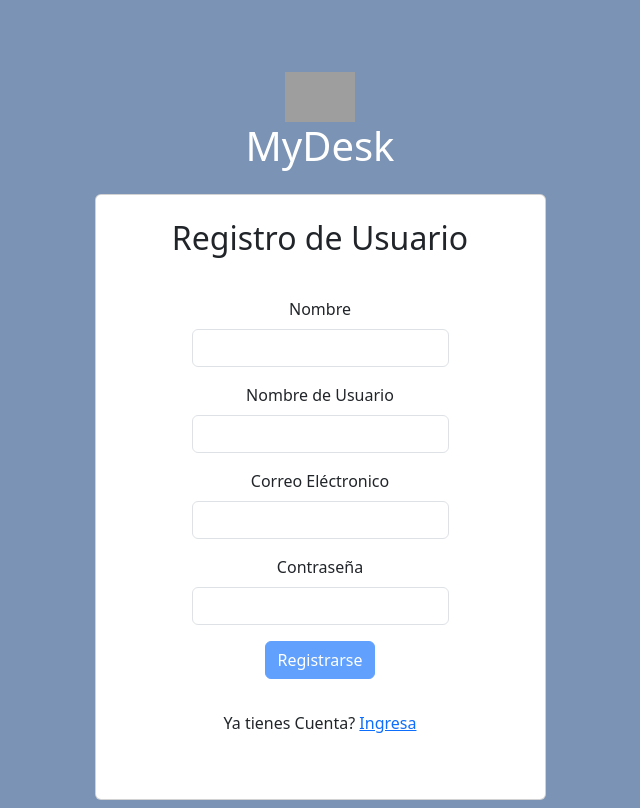
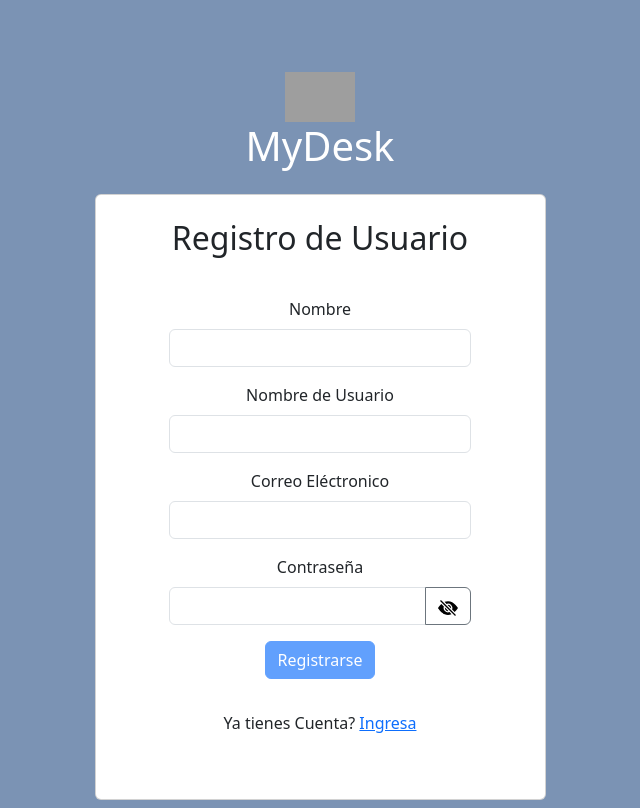
Before and after one commit to pabloomadd/MyDesk, an Angular app: page /register in a window 1280 px wide. Shown: the whole page, without its empty margins (320-960 px from the left). Built offline with nearby package versions, Linux system fonts and the light colour scheme; no server answers; grey boxes are pictures that could not be loaded.

Commit message:
Visibilidad Password

```diff
--- a/src/app/pages/perfil/perfil.component.html
+++ b/src/app/pages/perfil/perfil.component.html
@@ -76,7 +76,7 @@
                     </div>
                     <div class="m-4">
                         <label for="validationCustom03" class="form-label">Correo</label>
-                        <input type="text" class="form-control" formControlName="email">
+                        <input type="text" class="form-control opacity-75" formControlName="email" readonly>
 
                     </div>
 
@@ -98,27 +98,64 @@
                                     </div>
                                     <div class="modal-body">
                                         <form [formGroup]="passForm" (ngSubmit)="cambiarPass()">
-                                            <div class="m-5">
-                                                <label for="actualPass" class="form-label">Contraseña Actual</label>
-                                                <input type="text" id="actualPass" class="form-control"
-                                                    placeholder="Ingrese Contraseña Actual"
-                                                    formControlName="actualPass">
+                                            <div class="m-3">
+                                                <strong for="actualPass" class="form-label text-white">Contraseña
+                                                    Actual</strong>
+                                                <div class="input-group">
+                                                    <input
+                                                        [ngClass]="{'is-invalid': hasErrors('actualPass', 'required') || hasErrors('actualPass', 'minlength')}"
+                                                        [type]="isPassVisible ? 'text' : 'password'"
+                                                        class="form-control" class="form-control"
+                                                        placeholder="Ingrese Contraseña Actual"
+                                                        formControlName="actualPass">
+
+                                                    <button type="button" class="btn btn-light ms-2"
+                                                        (click)="togglePassVisible()">
+                                                        <img [src]="isPassVisible ? 'assets/eye.svg' : 'assets/eye-slash.svg'"
+                                                            width="20px">
+                                                    </button>
+                                                </div>
+
+                                                @if(hasErrors('actualPass','required')){
+                                                <div class="text-white">**Contraseña es requerida</div>
+                                                }
+                                                @if(hasErrors('actualPass','minlength')){
+                                                <div class="text-white">**Contraseña debe ser de al menos 6 carácteres
+                                                </div>
+                                                }
                                             </div>
 
-                                            <div class="m-5">
-                                                <label for="nuevaPass" class="form-label">Nueva Contraseña</label>
-                                                <input type="text" id="nuevaPass" class="form-control"
-                                                    placeholder="Ingrese Nueva Contraseña" formControlName="nuevaPass">
+
+
+                                            <div class="m-3">
+                                                <strong for="nuevaPass" class="form-label text-white">Nueva
+                                                    Contraseña</strong>
+                                                <div class="input-group">
+                                                    <input
+                                                        [ngClass]="{'is-invalid': hasErrors('nuevaPass', 'required') || hasErrors('nuevaPass', 'minlength')}"
+                                                        [type]="isPassVisible ? 'text' : 'password'"
+                                                        class="form-control" class="form-control"
+                                                        placeholder="Ingrese Nueva Contraseña"
+                                                        formControlName="nuevaPass">
+                                                </div>
+                                                @if(hasErrors('nuevaPass','required')){
+                                                <div class="text-white">**Nueva Contraseña es requerida</div>
+                                                }
+                                                @if(hasErrors('nuevaPass','minlength')){
+                                                <div class="text-white">**Nueva Contraseña debe ser de al menos 6
+                                                    carácteres
+                                                </div>
+                                                }
                                             </div>
 
-                                            <button type="submit" class="btn btn-success"
+                                            <button type="submit" class="btn btn-success m-3"
                                                 [disabled]="!passForm.valid">Guardar</button>
                                         </form>
                                     </div>
 
                                     <div class="modal-footer">
                                         <button type="button" class="btn btn-danger"
-                                            data-bs-dismiss="modal">Cancelar</button>
+                                            data-bs-dismiss="modal" (click)="resetPassForm()">Cancelar</button>
                                     </div>
                                 </div>
                             </div>
--- a/src/app/pages/perfil/perfil.component.ts
+++ b/src/app/pages/perfil/perfil.component.ts
@@ -32,6 +32,8 @@ export class PerfilComponent implements OnInit {
   avatarImg?: string;
 
   saving?: boolean;
+
+  isPassVisible: boolean = false;
 
   constructor(private formBuilder: FormBuilder) {
 
@@ -174,6 +176,18 @@ export class PerfilComponent implements OnInit {
     }
   }
 
+  hasErrors(controlName: string, errorType: string) {
+    return this.passForm.get(controlName)?.hasError(errorType) && this.passForm.get(controlName)?.touched;
+  }
+
+  togglePassVisible() {
+    this.isPassVisible = !this.isPassVisible;
+  }
+
+  resetPassForm(){
+    this.passForm.reset();
+  }
+
   toastSave() {
     const toastEl = document.getElementById('toastSave');
 
--- a/src/app/pages/register/register.component.html
+++ b/src/app/pages/register/register.component.html
@@ -56,22 +56,27 @@
 
                     <div class="p-2">
                         <label class="form-label">Contraseña</label>
-                        <input
-                            [ngClass]="{'is-invalid': hasErrors('pass', 'required') || hasErrors('pass', 'minlength')}"
-                            type="text" class="form-control" formControlName="pass">
+                        <div class="input-group">
+                            <input
+                                [ngClass]="{'is-invalid': hasErrors('pass', 'required') || hasErrors('pass', 'minlength')}"
+                                [type]="isPassVisible ? 'text' : 'password'" class="form-control"
+                                formControlName="pass">
+
+                            <button type="button" class="btn btn-outline-secondary" (click)="togglePassVisible()">
+                                <img [src]="isPassVisible ? 'assets/eye.svg' : 'assets/eye-slash.svg'" width="20px">
+                            </button>
+                        </div>
+
                         @if(hasErrors('pass','required')){
                         <div class="text-danger">Contraseña es requerida</div>
                         }
                         @if(hasErrors('pass','minlength')){
                         <div class="text-danger">Contraseña debe ser de al<br>menos 6 carácteres</div>
-
                         }
                     </div>
                     <div class="p-2">
                         <button class="btn btn-primary" [disabled]="!registerForm.valid"
                             type="submit">Registrarse</button>
-                        <!-- <button class="btn btn-dark" type="button" (click)="toastBien()">Toast</button>
-                        <button class="btn btn-dark" type="button" (click)="toastMal('hola')">ToastMal</button> -->
                     </div>
                     <br>
                     <p>Ya tienes Cuenta? <a [routerLink]="['']">Ingresa</a></p>
--- a/src/app/pages/register/register.component.ts
+++ b/src/app/pages/register/register.component.ts
@@ -20,6 +20,8 @@ export class RegisterComponent implements OnInit {
   private _router = inject(Router)
 
   registerForm!: FormGroup;
+
+  isPassVisible: boolean = false;
 
   ngOnInit(): void {
     this.registerForm = this.formBuilder.group({
@@ -90,6 +92,10 @@ export class RegisterComponent implements OnInit {
     }
   }
 
+  togglePassVisible() {
+    this.isPassVisible = !this.isPassVisible;
+  }
+
   toastMal(message: string) {
     const toastEl = document.getElementById('errorToast');
     const messageEl = document.getElementById('errorToastMsg');
```
Also changed, not shown: public/assets/eye-slash.svg (added), public/assets/eye.svg (added).
